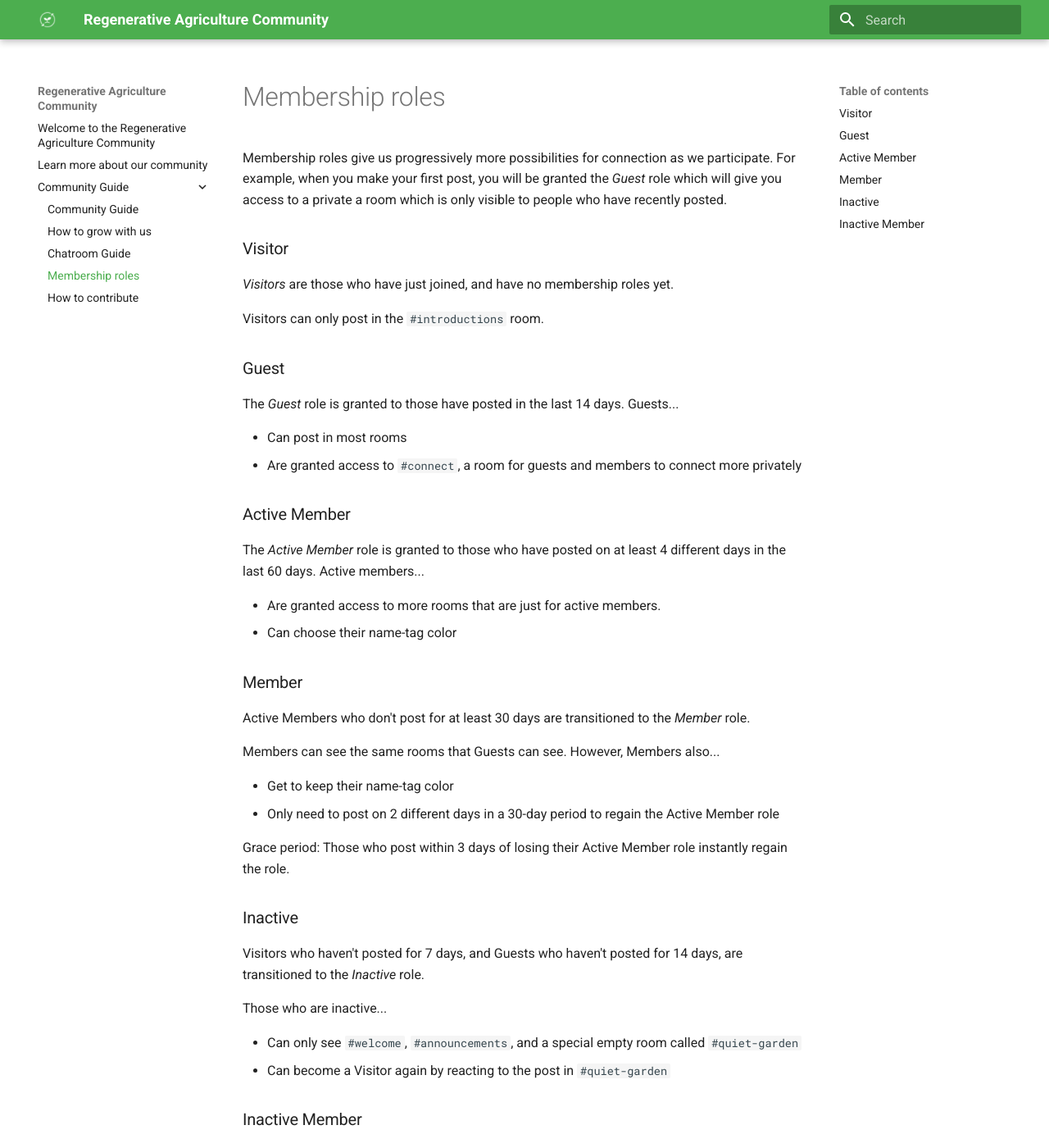
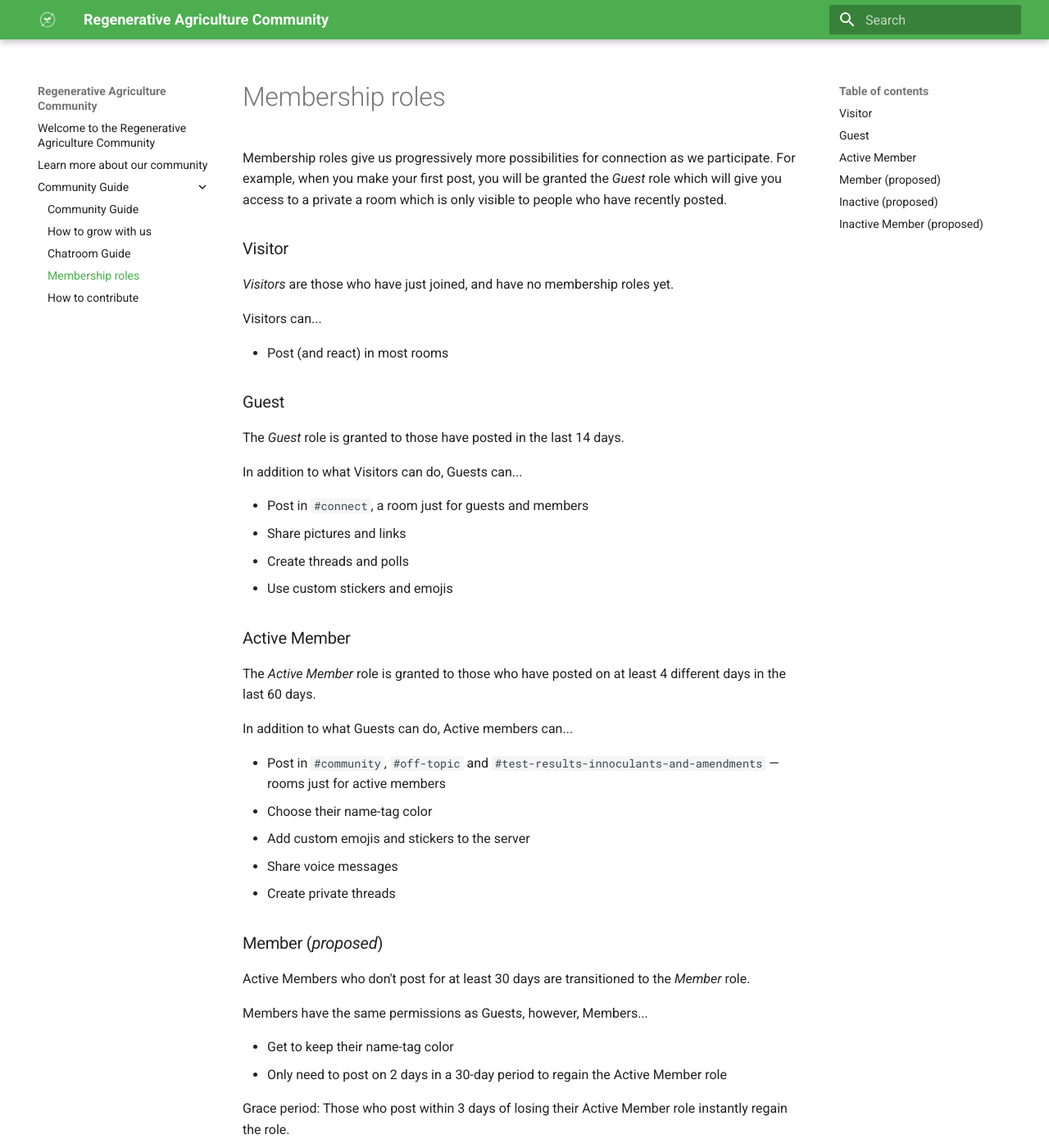
Before and after one commit to regenerativeag/regenerativeag.github.io, an MkDocs documentation site: the page built from docs/community-guide/roles.md, in a window 1280 px wide and 1400 px high. Shown: the whole window at 82% size. Built offline with MkDocs 1.6.1 and Material for MkDocs 9.7.7, drawn with Linux system fonts in a browser that asks for light colours; some of the changed text lies outside the part shown.

Commit message:
add 'proposed' language & elaborate on role permissions

```diff
--- a/docs/community-guide/roles.md
+++ b/docs/community-guide/roles.md
@@ -8,34 +8,45 @@ Membership roles give us progressively more possibilities for connection as we p
 
 _Visitors_ are those who have just joined, and have no membership roles yet.
 
-Visitors can only post in the `#introductions` room.
+Visitors can...
+
+- Post (and react) in most rooms
 
 ### Guest
 
-The _Guest_ role is granted to those have posted in the last 14 days. Guests...
+The _Guest_ role is granted to those have posted in the last 14 days.
 
-- Can post in most rooms
-- Are granted access to `#connect`, a room for guests and members to connect more privately
+In addition to what Visitors can do, Guests can...
+
+- Post in `#connect`, a room just for guests and members
+- Share pictures and links
+- Create threads and polls
+- Use custom stickers and emojis
 
 ### Active Member
 
-The _Active Member_ role is granted to those who have posted on at least 4 different days in the last 60 days. Active members...
+The _Active Member_ role is granted to those who have posted on at least 4 different days in the last 60 days.
 
-- Are granted access to more rooms that are just for active members.
-- Can choose their name-tag color
+In addition to what Guests can do, Active members can...
 
-### Member
+- Post in `#community`, `#off-topic` and `#test-results-innoculants-and-amendments` &mdash; rooms just for active members
+- Choose their name-tag color
+- Add custom emojis and stickers to the server
+- Share voice messages
+- Create private threads
+
+### Member (_proposed_)
 
 Active Members who don't post for at least 30 days are transitioned to the _Member_ role.
 
-Members can see the same rooms that Guests can see. However, Members also...
+Members have the same permissions as Guests, however, Members...
 
 - Get to keep their name-tag color
-- Only need to post on 2 different days in a 30-day period to regain the Active Member role
+- Only need to post on 2 days in a 30-day period to regain the Active Member role
 
 Grace period: Those who post within 3 days of losing their Active Member role instantly regain the role.
 
-### Inactive
+### Inactive (_proposed_)
 
 Visitors who haven't posted for 7 days, and Guests who haven't posted for 14 days, are transitioned to the _Inactive_ role.
 
@@ -44,9 +55,11 @@ Those who are inactive...
 - Can only see `#welcome`, `#announcements`, and a special empty room called `#quiet-garden`
 - Can become a Visitor again by reacting to the post in `#quiet-garden`
 
-### Inactive Member
+### Inactive Member (_proposed_)
 
-Members who haven't posted for 30 days are transitioned to the _Inactive Member_ role. Inactive Members have the same abilities as those who are inactive with two exceptions...
+Members who haven't posted for 60 days are transitioned to the _Inactive Member_ role.
+
+Inactive Members have the same abilities as those who are inactive with two exceptions...
 
 - Inactive Members keep their name-tag color
 - Inactive Members become Members again (instead of Visitors) when they react in `#quiet-garden`
```
Also changed, not shown: docs/community-guide/chatrooms.md (+6 -6 lines).
